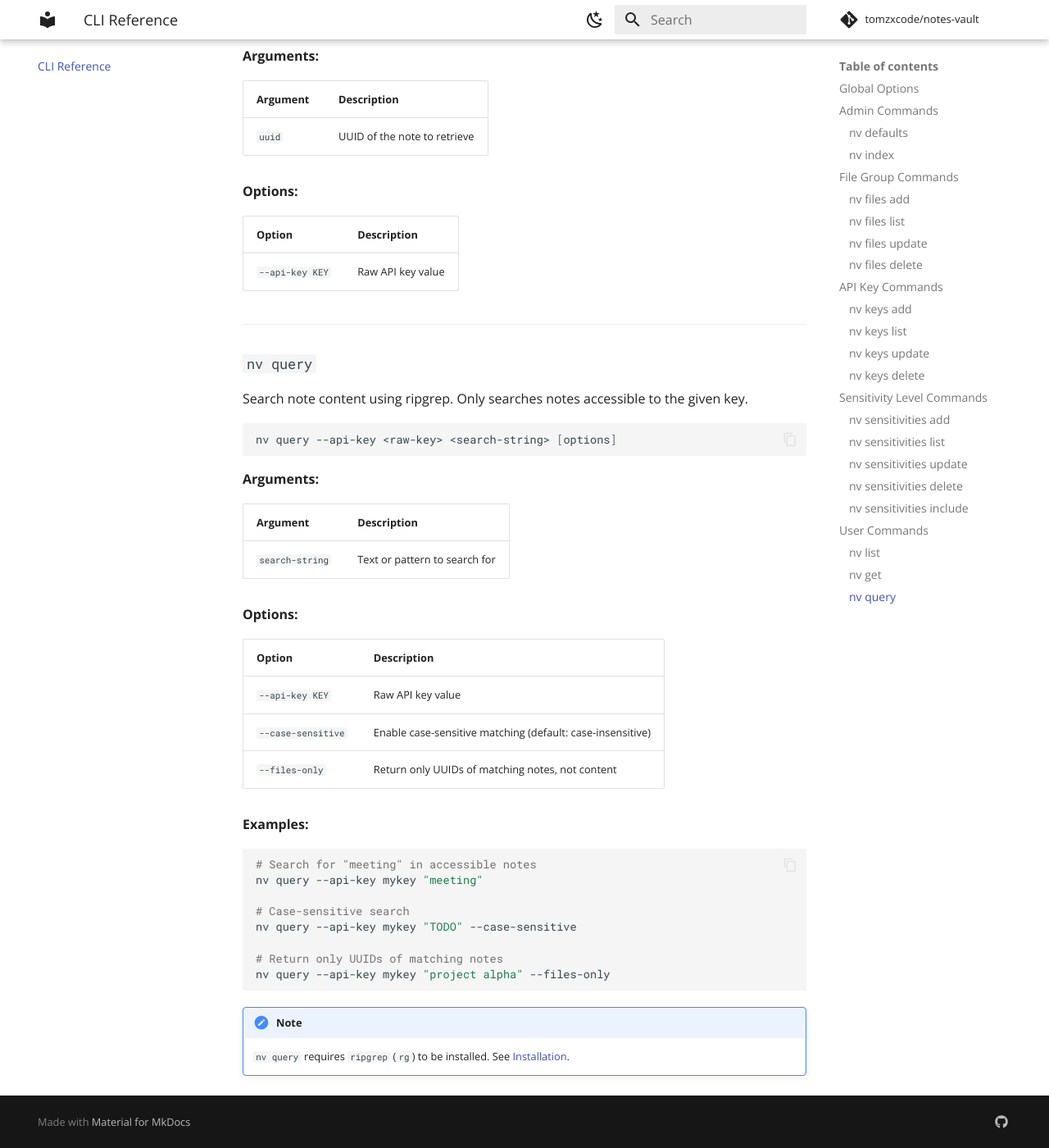
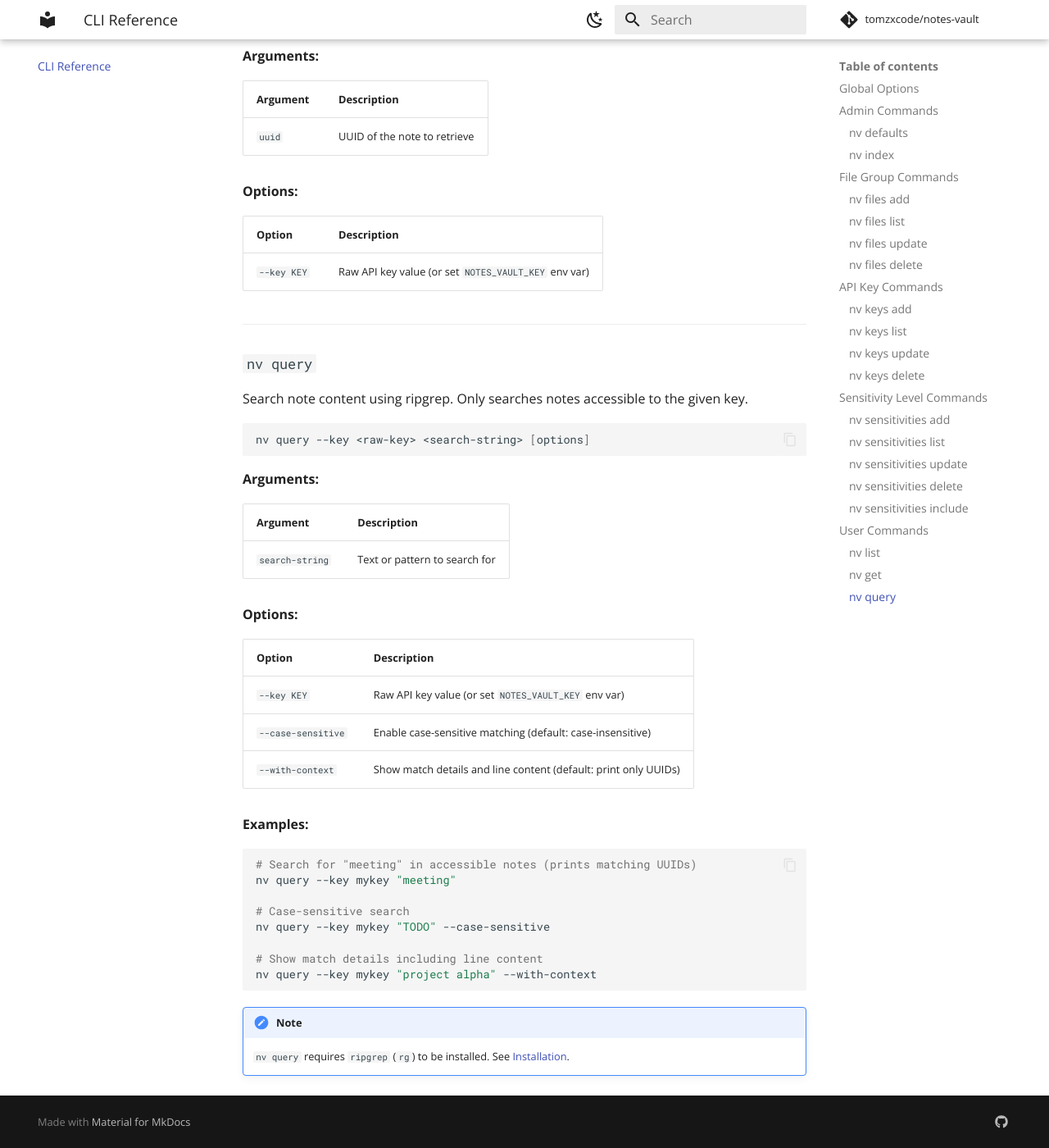
Before and after one commit to TomzxCode/notes-vault, an MkDocs documentation site: the page built from docs/cli.md, in a window 1280 px wide and 1400 px high, scrolled down 6283 px. Shown: the whole window at 82% size. Built offline with MkDocs 1.6.1 and Material for MkDocs 9.7.7, drawn with Linux system fonts in a browser that asks for light colours; comment, search, counter and statistics services are not loaded; some of the changed text lies outside the part shown.

Commit message:
Update docs

````diff
--- a/docs/cli.md
+++ b/docs/cli.md
@@ -265,16 +265,16 @@ These commands are also available via the `nvu` / `notes-vault-user` entry point
 List notes accessible to the given API key.
 
 ```bash
-nv list --api-key <raw-key>
+nv list --key <raw-key>
 ```
 
 **Options:**
 
 | Option | Description |
 |--------|-------------|
-| `--api-key KEY` | Raw API key value |
+| `--key KEY` | Raw API key value (or set `NOTES_VAULT_KEY` env var) |
 
-Output columns: UUID, sensitivity, file group, file path.
+Output columns: UUID, sensitivity, file group.
 
 ---
 
@@ -283,7 +283,7 @@ Output columns: UUID, sensitivity, file group, file path.
 Print the content of a note to stdout.
 
 ```bash
-nv get --api-key <raw-key> <uuid>
+nv get --key <raw-key> <uuid>
 ```
 
 **Arguments:**
@@ -296,7 +296,7 @@ nv get --api-key <raw-key> <uuid>
 
 | Option | Description |
 |--------|-------------|
-| `--api-key KEY` | Raw API key value |
+| `--key KEY` | Raw API key value (or set `NOTES_VAULT_KEY` env var) |
 
 ---
 
@@ -305,7 +305,7 @@ nv get --api-key <raw-key> <uuid>
 Search note content using ripgrep. Only searches notes accessible to the given key.
 
 ```bash
-nv query --api-key <raw-key> <search-string> [options]
+nv query --key <raw-key> <search-string> [options]
 ```
 
 **Arguments:**
@@ -318,21 +318,21 @@ nv query --api-key <raw-key> <search-string> [options]
 
 | Option | Description |
 |--------|-------------|
-| `--api-key KEY` | Raw API key value |
+| `--key KEY` | Raw API key value (or set `NOTES_VAULT_KEY` env var) |
 | `--case-sensitive` | Enable case-sensitive matching (default: case-insensitive) |
-| `--files-only` | Return only UUIDs of matching notes, not content |
+| `--with-context` | Show match details and line content (default: print only UUIDs) |
 
 **Examples:**
 
 ```bash
-# Search for "meeting" in accessible notes
-nv query --api-key mykey "meeting"
+# Search for "meeting" in accessible notes (prints matching UUIDs)
+nv query --key mykey "meeting"
 
 # Case-sensitive search
-nv query --api-key mykey "TODO" --case-sensitive
+nv query --key mykey "TODO" --case-sensitive
 
-# Return only UUIDs of matching notes
-nv query --api-key mykey "project alpha" --files-only
+# Show match details including line content
+nv query --key mykey "project alpha" --with-context
 ```
 
 !!! note
````
Also changed, not shown: other parts of docs/cli.md (+3 -3 lines), docs/concepts.md (+6 -3 lines), docs/configuration.md (+2 -2 lines), docs/index.md (+2 -2 lines), docs/installation.md (+2 -1 lines), docs/quickstart.md (+6 -6 lines).
